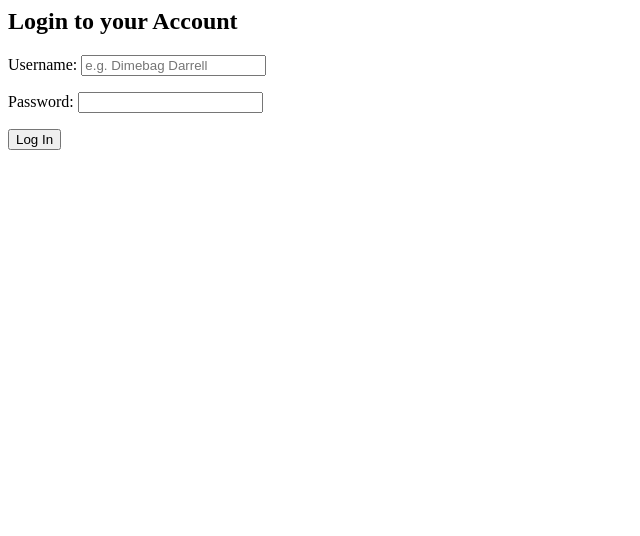
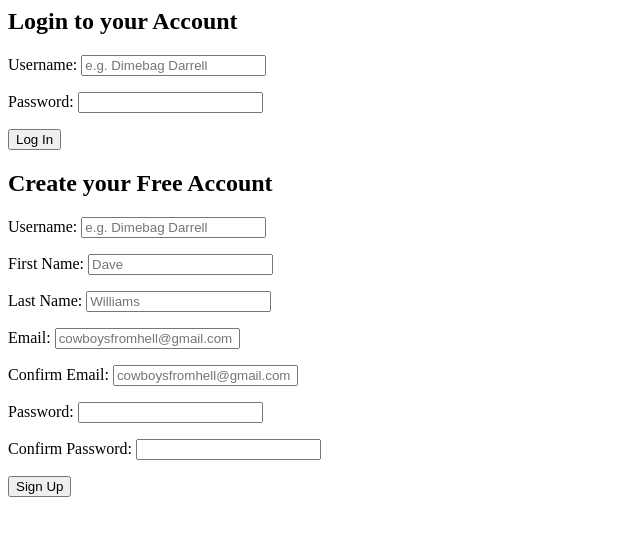
Before and after one commit to AlexEBall/Shredify, a PHP site: page /register.php in a window 1280 px wide. Shown: the top 536 px of the page, without its empty margins (0-640 px from the left). Run offline with PHP 8.4, Linux system fonts and the light colour scheme.

Commit message:
adding php

```diff
--- a/register.php
+++ b/register.php
@@ -1,3 +1,8 @@
+<?php
+
+
+?>
+
 <html lang="en">
 <head>
     <meta charset="UTF-8">
@@ -20,6 +25,40 @@
 
             <button type="submit" name="loginButton">Log In</button>
         </form>
+
+        <form id="registerForm" action="regiser.php" method="POST">
+            <h2>Create your Free Account</h2>
+            <p>
+                <label for="userName">Username: </label>
+                <input id="userName" name="userName" type="text" placeHolder="e.g. Dimebag Darrell" required>
+            </p>
+            <p>
+                <label for="firstName">First Name: </label>
+                <input id="firstName" name="firstName" type="text" placeHolder="Dave" required>
+            </p>
+            <p>
+                <label for="lastName">Last Name: </label>
+                <input id="lastName" name="lastName" type="text" placeHolder="Williams" required>
+            </p>
+            <p>
+                <label for="email">Email: </label>
+                <input id="email" name="email" type="text" placeHolder="cowboysfromhell@gmail.com" required>
+            </p>
+            <p>
+                <label for="email2">Confirm Email: </label>
+                <input id="email2" name="email2" type="text" placeHolder="cowboysfromhell@gmail.com" required>
+            </p>
+            <p>
+                <label for="password">Password: </label>
+                <input type="password" id="password" name="password" required>
+            </p>
+            <p>
+                <label for="password2">Confirm Password: </label>
+                <input type="password2" id="password2" name="password" required>
+            </p>
+
+            <button type="submit" name="registerButton">Sign Up</button>
+        </form>
     </div>
 </body>
 </html>
```
